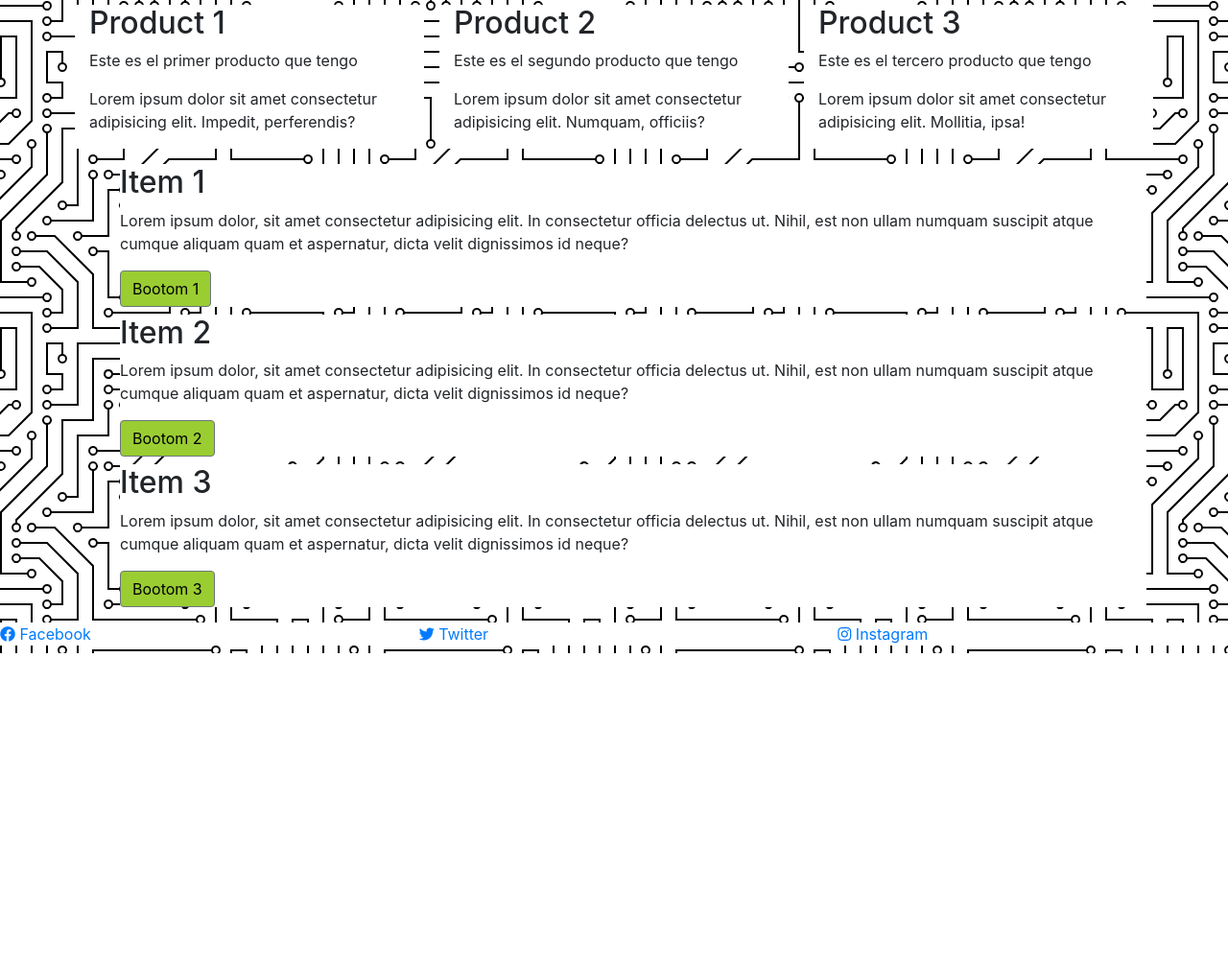
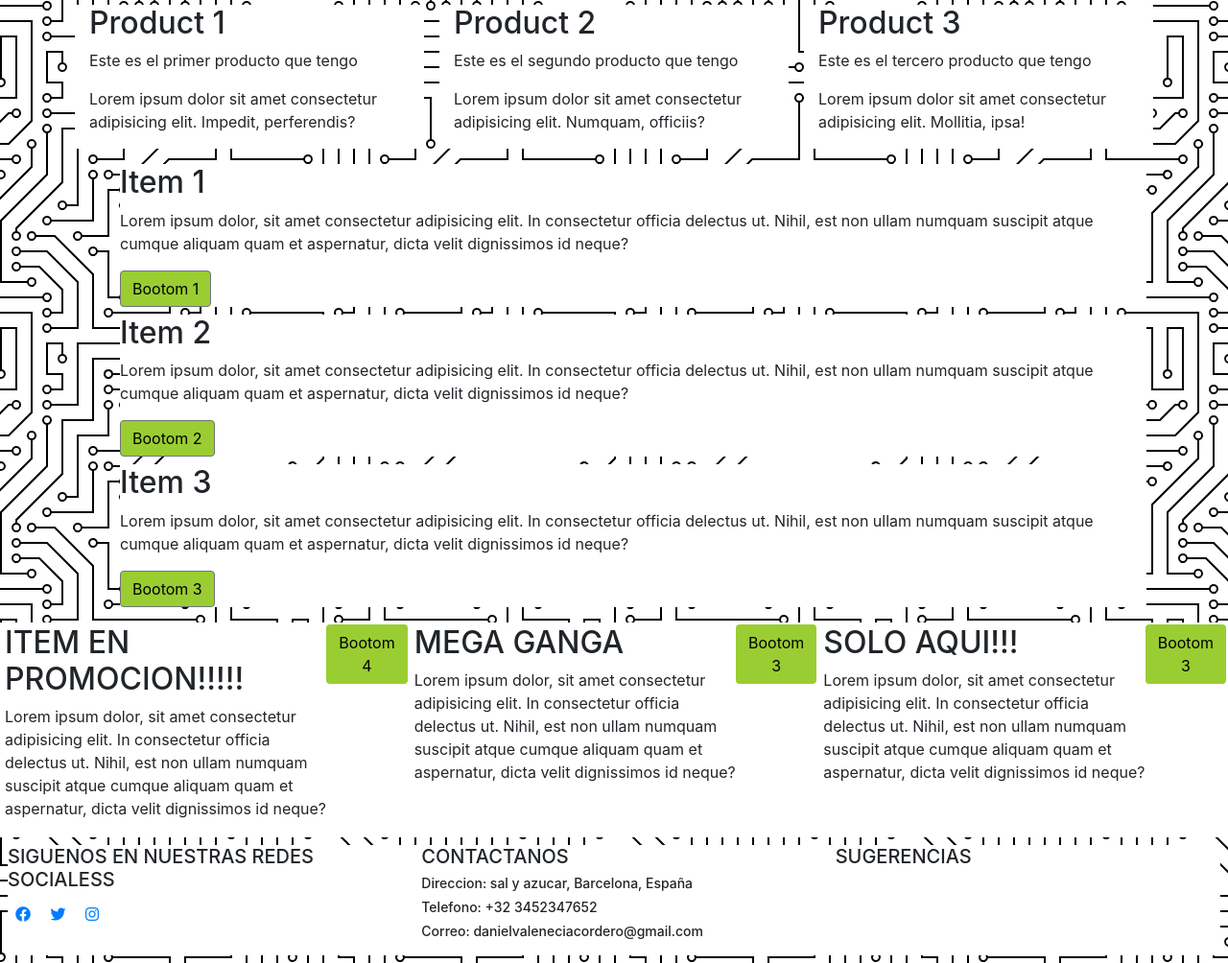
Before and after one commit to DvC99/Bootstrap-4, a website: page index.html in a window 1280 px wide. Shown: the part 219-1223 px from the top of the page at 96% size. Before the commit the page ends 900 px from the top, so only its background shows below. Drawn offline with nearby package versions, Linux system fonts and the light colour scheme.

Commit message:
Correccion

```diff
--- a/index.html
+++ b/index.html
@@ -28,26 +28,26 @@
     <main>
        <div class="container">
            <div class="row">
-               <div class="col col-sm tarjetas">
+               <div class="col col-sm col-md col-lg col-xl tarjetas">
                     <h2>Product 1</h2>
                     <p>Este es el primer producto que tengo</p>
                     <p>Lorem ipsum dolor sit amet consectetur adipisicing elit. Impedit, perferendis?</p>
                </div>
 
-                <div class="col col-sm tarjetas">
+                <div class="col col-sm col-md col-lg col-xl tarjetas">
                     <h2>Product 2</h2>
                     <p>Este es el segundo producto que tengo</p>
                     <p>Lorem ipsum dolor sit amet consectetur adipisicing elit. Numquam, officiis?</p>
                 </div>
 
-                <div class="col col-sm tarjetas">
+                <div class="col col-sm col-md col-lg col-xl tarjetas">
                     <h2>Product 3</h2>
                     <p>Este es el tercero producto que tengo</p>
                     <p>Lorem ipsum dolor sit amet consectetur adipisicing elit. Mollitia, ipsa!</p>
                 </div>
             </div>
 
-            <div class="col-sm">
+            <div class="col col-sm col-md col-lg col-xl">
                 <ul>
                     <div class="row tarjetas">
                         <h2>Item 1</h2>
@@ -67,28 +67,63 @@
                 </ul>
             </div>
        </div>
+
+       <div class="d-flex flex-wrap flx-row-reverse">
+            <div class="tarjetas-flex d-flex flex-colum justify-content-between">
+                <div>
+                    <h2>ITEM EN PROMOCION!!!!!</h2>
+                    <p>Lorem ipsum dolor, sit amet consectetur adipisicing elit. In consectetur officia delectus ut. Nihil, est non ullam numquam suscipit atque cumque aliquam quam et aspernatur, dicta velit dignissimos id neque?</p>
+                </div>
+                <div>
+                    <button type="button" class="btn btn-reserva" style="background-color: yellowgreen;color: black;">Bootom 4</button>
+                </div>
+            </div>
+            <div class="tarjetas-flex d-flex flex-colum justify-content-between">
+                <div>
+                    <h2>MEGA GANGA</h2>
+                    <p>Lorem ipsum dolor, sit amet consectetur adipisicing elit. In consectetur officia delectus ut. Nihil, est non ullam numquam suscipit atque cumque aliquam quam et aspernatur, dicta velit dignissimos id neque?</p>
+                </div>
+                <div>
+                    <button type="button" class="btn btn-reserva" style="background-color: yellowgreen;color: black;">Bootom 3</button>
+                </div>
+            </div>
+            <div class="tarjetas-flex d-flex flex-colum justify-content-between">
+                <div>
+                    <h2>SOLO AQUI!!!</h2>
+                    <p>Lorem ipsum dolor, sit amet consectetur adipisicing elit. In consectetur officia delectus ut. Nihil, est non ullam numquam suscipit atque cumque aliquam quam et aspernatur, dicta velit dignissimos id neque?</p>
+                </div>
+                <div>
+                    <button type="button" class="btn btn-reserva" style="background-color: yellowgreen;color: black;">Bootom 3</button>
+                </div>
+            </div>
+       </div>
     </main>
 
-    <footer>
-        <div class="row tarjetas">
-            <div class="col-sm">
+    <footer class="tarjetas">
+        <section class="row">
+            <section class="col-3 col col-sm col-md col-lg col-xl">
+                <h2 style="font-size: 20px;">SIGUENOS EN NUESTRAS REDES SOCIALESS</h2>
                 <a href="#" >
-                     <i class="fab fa-facebook"></i> Facebook
-                </a>
-            </div>
-           <div class="col-sm">
+                    <i class="fab fa-facebook"style="margin: 8px;"></i></a>
                 <a href="#">
-                    <i class="fab fa-twitter"></i>
-                    Twitter
-                </a>
-           </div>
-           <div class="col-sm">
+                    <i class="fab fa-twitter"style="margin: 8px;"></i> </a>
                 <a href="#">
-                    <i class="fab fa-instagram"></i>
-                    Instagram
-                </a>
-           </div>
-        </div>
+                    <i class="fab fa-instagram" style="margin: 8px;"></i></a>
+            </section>
+
+            <section class="col col-sm col-md col-lg col-xl">
+                <h2 style="font-size: 20px;">CONTACTANOS</h2>
+                <address>
+                    <h2 style="font-size: 14px;">Direccion: sal y azucar, Barcelona, España</h2>
+                    <h2 style="font-size: 14px;">Telefono: +32 3452347652</h2>
+                    <h2 style="font-size: 14px;">Correo: danielvaleneciacordero@gmail.com</h2>
+                </address>
+            </section>
+
+            <section class="col col-sm col-md col-lg col-xl">
+                <h2 style="font-size: 20px;">SUGERENCIAS</h2>
+            </section>
+        </section>
     </footer>
 
 
```
Also changed, not shown: styles.css.
